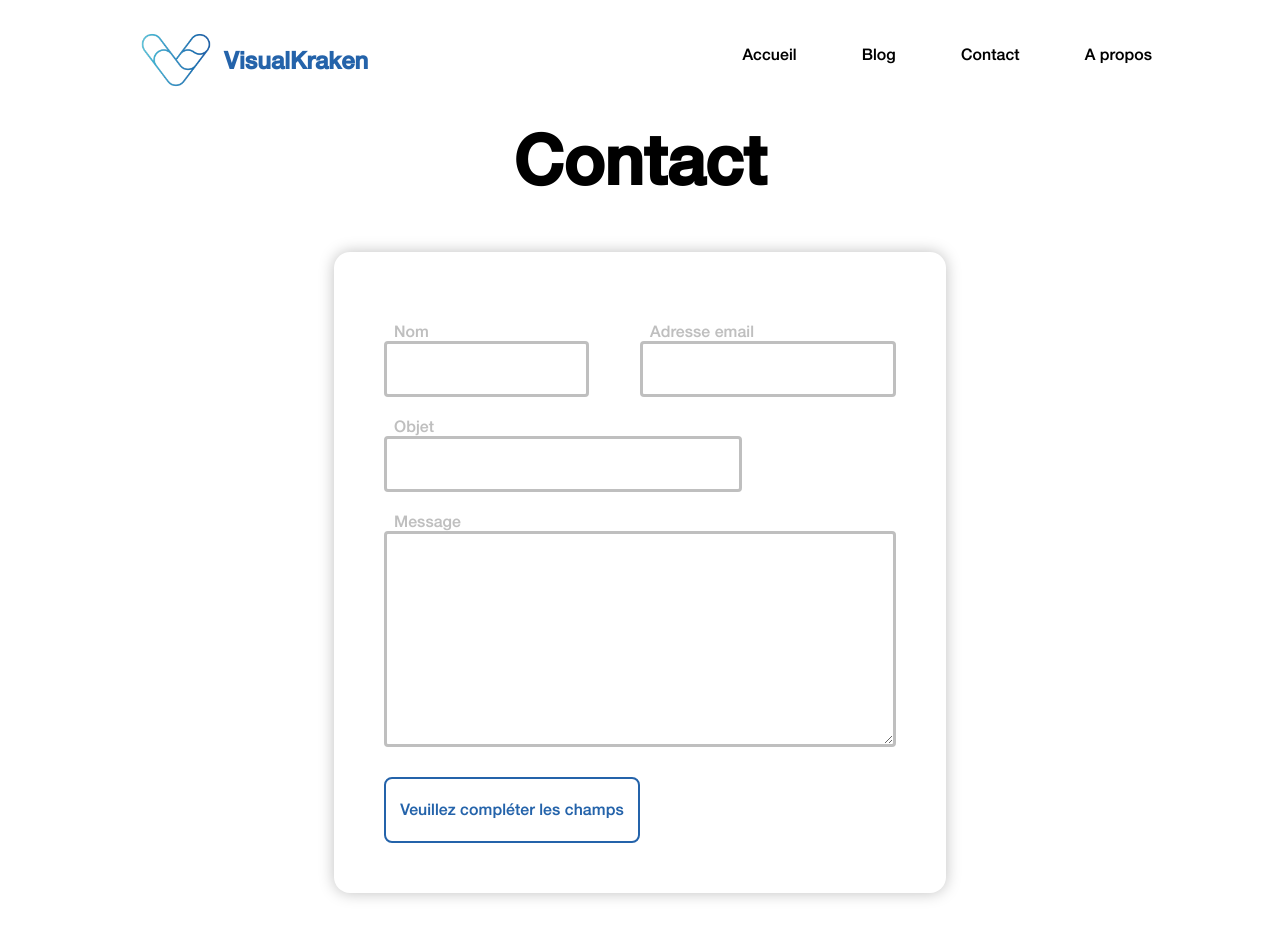
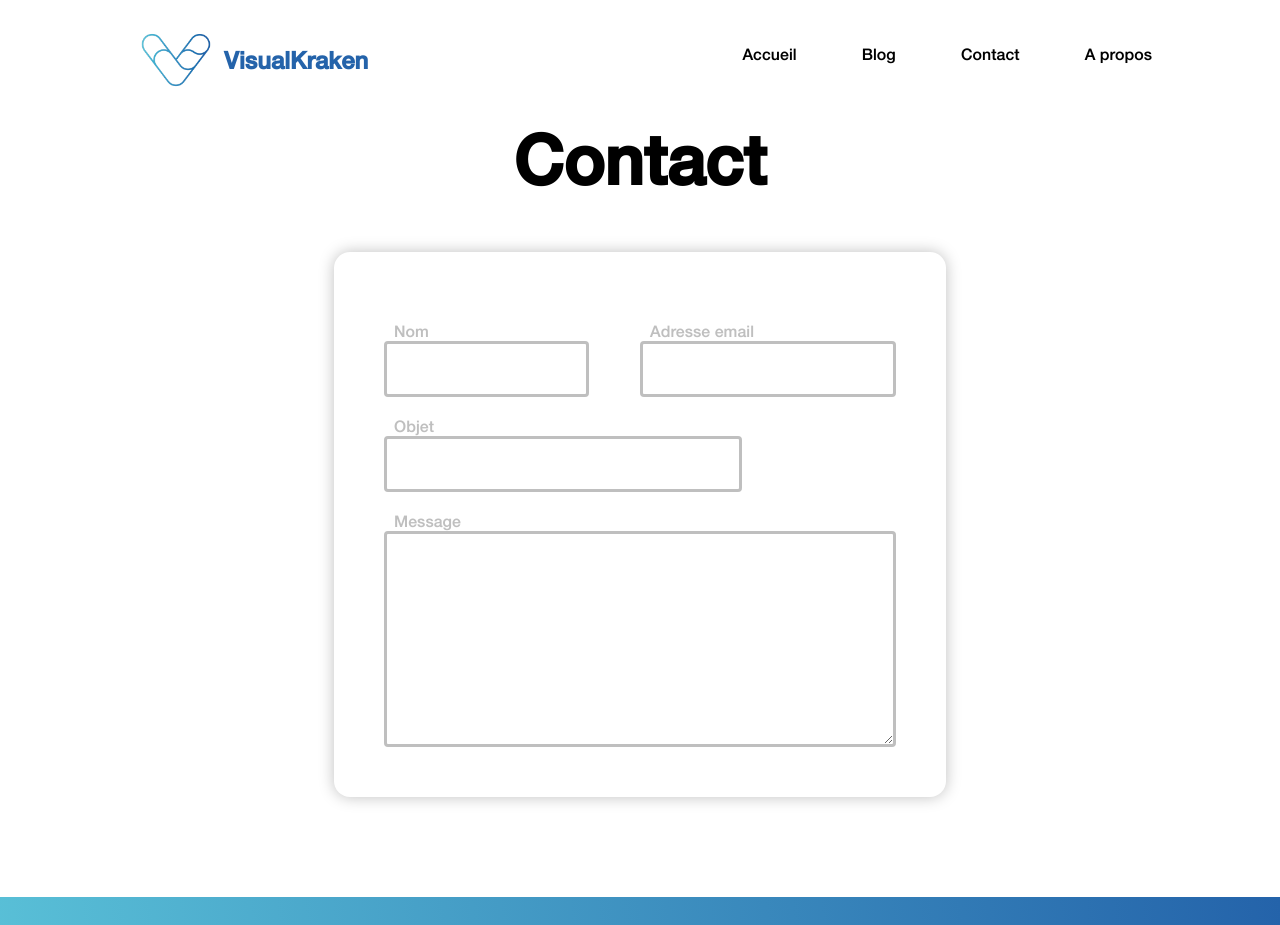
Before and after one commit to benjamingeets/visualkraken.be, a Nuxt app: page /Contact in a window 1280 px wide. Shown: the top 925 px of the page. Built offline with nearby package versions, Linux system fonts and the light colour scheme.

Commit message:
Update ContactForm.vue

```diff
--- a/components/ContactForm.vue
+++ b/components/ContactForm.vue
@@ -1,5 +1,5 @@
 <template>
-    <form method="POST" name="contact-vk" data-netlify="true">
+    <form method="POST" name="contact-vk" action="/contact" data-netlify="true">
             <div id="nommail">
                 <div id="nom">
                     <label for="nom">Nom</label><input name="nom" type="text" v-model="nom" v-on:input='verifier("nom")' required>
@@ -17,9 +17,6 @@
             </div>
             <div v-if="displayButton" class="button button-gradient">
                 <input class="" type="submit" value="Envoyer" >
-            </div>
-            <div v-if="!displayButton" class="button button-false">
-                <p>Veuillez compléter les champs</p>
             </div>
         </form>
 </template>
```
